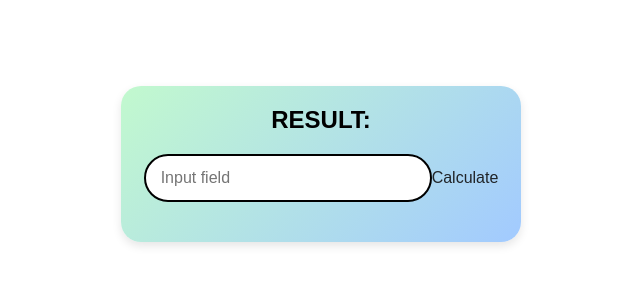
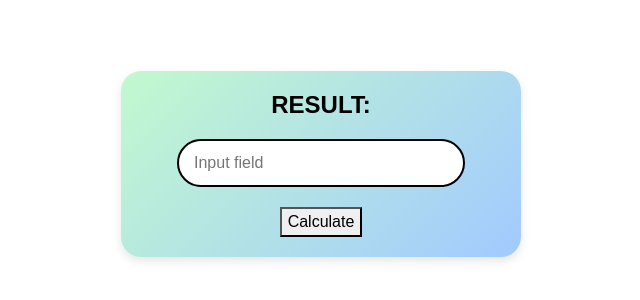
Before and after one commit to Amsyal/Kalkulator-Logika, a plain HTML site: page index.html in a window 1280 px wide. Shown: the part 236-536 px from the top of the page, without its empty margins (319-959 px from the left). Drawn offline with nearby package versions, Linux system fonts and the light colour scheme.

Commit message:
update minor error

```diff
--- a/index.html
+++ b/index.html
@@ -74,8 +74,8 @@ h1 {
     </div> -->
     <div class="container">
       <h1 id="result">RESULT:</h1>
-      <input type="text" placeholder="Input field" class="input-field" id="userInput>
-      <button class="calculate-button" id="calculateBtn">Calculate</button>
+      <input type="text" placeholder="Input field" class="input-field" id="userInput">
+      <button  id="calculateBtn">Calculate</button>
   </body>
   <script src="kalkulator.js"></script>
 </html>
```
